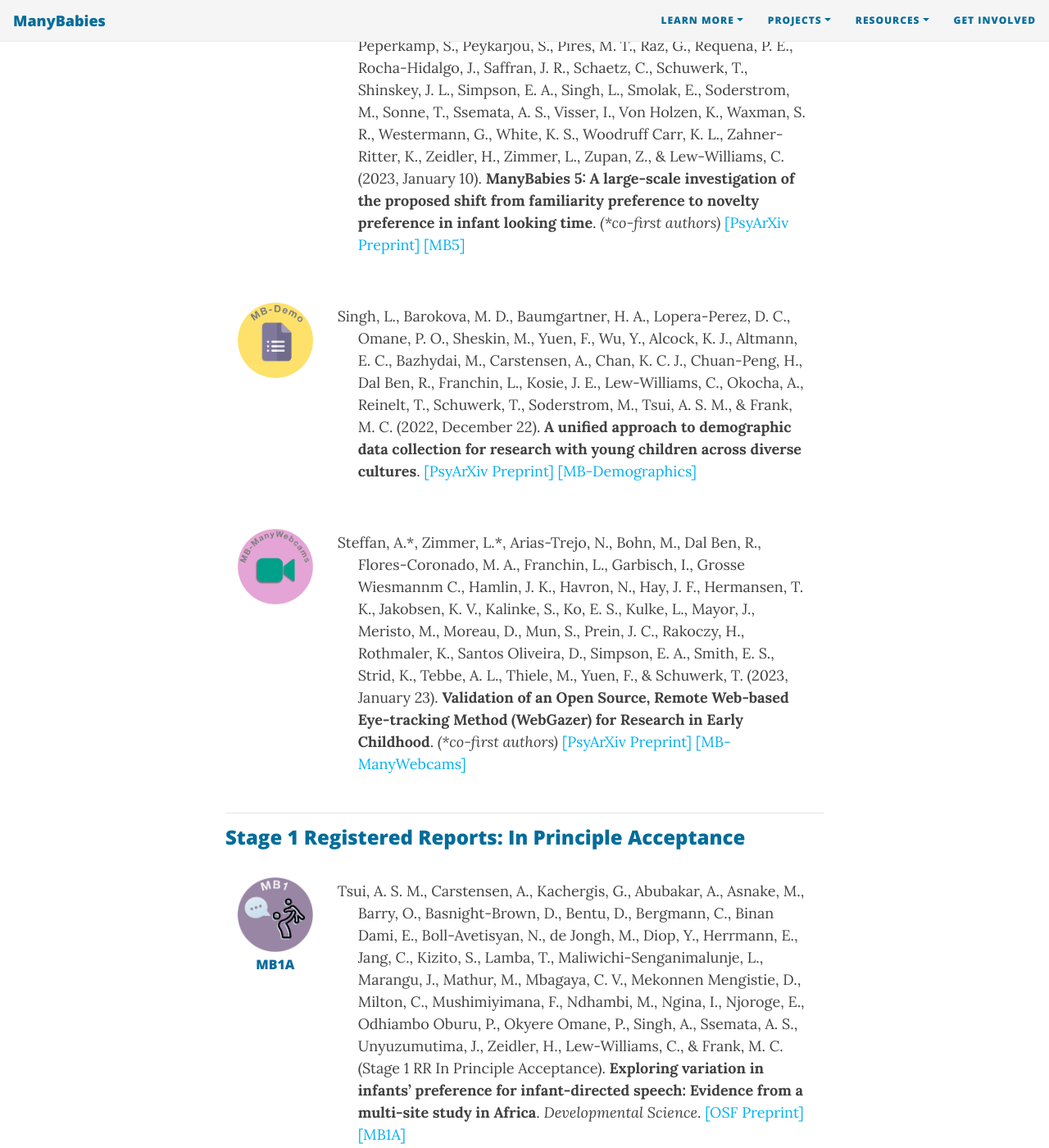
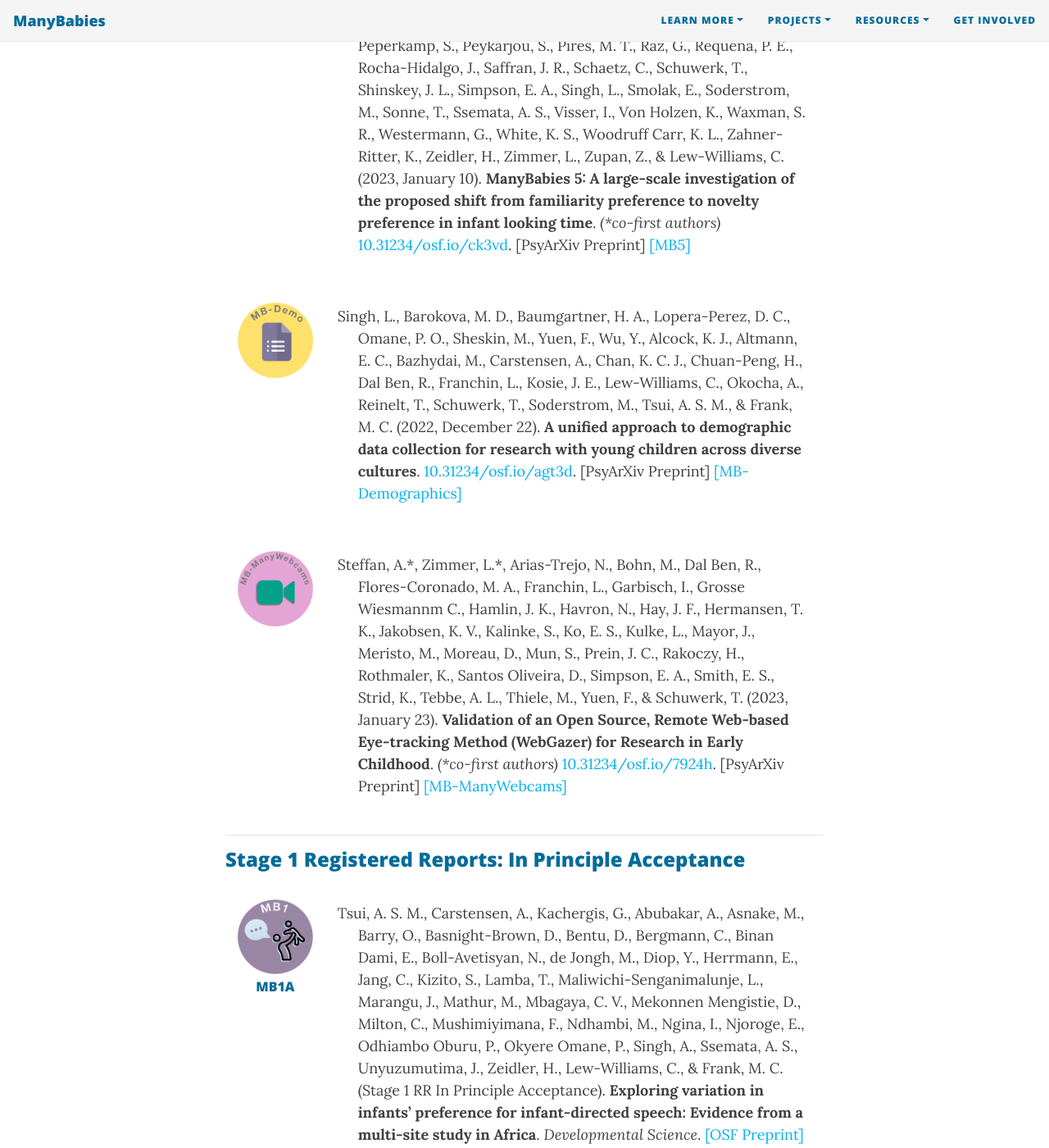
Before and after one commit to manybabies/manybabies.github.io, a Jekyll site: the page built from publications.md, in a window 1280 px wide and 1400 px high, scrolled down 1252 px. Shown: the whole window at 82% size. Built offline with Jekyll 4.4.1, drawn with Linux system fonts in a browser that asks for light colours; nearby versions of some CDN libraries; some web fonts are replaced.

Commit message:
Update publications.md

```diff
--- a/publications.md
+++ b/publications.md
@@ -41,7 +41,7 @@ To fix:
       <div class="col-sm-10">
         <p style="padding-left: 25px; text-indent: -25px">Kosie, J. E.*, Zettersten, M.*, Abu-Zhaya, R., Amso, D., Babineau, M., Baumgartner, H. A., Bazhydai, M., Belia, M., Benavides-Varela, S., Bergmann, C., Berteletti, I., Black, A. K., Borges, P., Borovsky, A., Byers-Heinlein, K., Cabrera, L., Calignano, G., Cao, A., Cox, C. M. M., Dal Ben, R., Dautriche, I., DeBolt, M., Exner, A., Fisher-Thompson, D., Frank, M. C., Gönül, G., Gonzalez-Gomez, N., Grosse Wiesmann, C., Hamlin, J. K., Havron, N., Hochmann, J. R., Hoehl, S., Houston-Price, C., Kachergis, G., Kaldy, Z., Kingo, O. S., Ko, E. S., Kong, S. P., Krøjgaard, P., Liu, S., Lu, H. S., Maganti, M., Mather, E., Mayor, J., McMillan, B. T. M., Molnar, M. T., Moreau, D., Moriguchi, Y., Moulson, M. C., Mueller, J. L., Oakes, L. M., Peperkamp, S., Peykarjou, S., Pires, M. T., Raz, G., Requena, P. E., Rocha-Hidalgo, J., Saffran, J. R., Schaetz, C., Schuwerk, T., Shinskey, J. L., Simpson, E. A., Singh, L., Smolak, E., Soderstrom, M., Sonne, T., Ssemata, A. S., Visser, I., Von Holzen, K., Waxman, S. R., Westermann, G., White, K. S., Woodruff Carr, K. L., Zahner-Ritter, K., Zeidler, H., Zimmer, L., Zupan, Z., & Lew-Williams, C. (2023, January 10).
         <b>ManyBabies 5: A large-scale investigation of the proposed shift from familiarity preference to novelty preference in infant looking time</b>. <i>(*co-first authors)</i>
-        <a href="https://doi.org/10.31234/osf.io/ck3vd" target="_blank">[PsyArXiv Preprint]</a>
+        <a href="https://doi.org/10.31234/osf.io/ck3vd" target="_blank">10.31234/osf.io/ck3vd</a>. [PsyArXiv Preprint]
         <a href="{{site.baseurl}}{% link MB5.md %}">[MB5]</a></p>
       </div>
     </div>
@@ -53,7 +53,7 @@ To fix:
       <div class="col-sm-10">
         <p style="padding-left: 25px; text-indent: -25px">Singh, L., Barokova, M. D., Baumgartner, H. A., Lopera-Perez, D. C., Omane, P. O., Sheskin, M., Yuen, F., Wu, Y., Alcock, K. J., Altmann, E. C., Bazhydai, M., Carstensen, A., Chan, K. C. J., Chuan-Peng, H., Dal Ben, R., Franchin, L., Kosie, J. E., Lew-Williams, C., Okocha, A., Reinelt, T., Schuwerk, T., Soderstrom, M., Tsui, A. S. M., & Frank, M. C. (2022, December 22).
         <b>A unified approach to demographic data collection for research with young children across diverse cultures</b>.
-        <a href="https://doi.org/10.31234/osf.io/agt3d" target="_blank">[PsyArXiv Preprint]</a>
+        <a href="https://doi.org/10.31234/osf.io/agt3d" target="_blank">10.31234/osf.io/agt3d</a>. [PsyArXiv Preprint]
         <a href="{{site.baseurl}}{% link MB-demographics.md %}">[MB-Demographics]</a></p>
       </div>
     </div>
@@ -65,7 +65,7 @@ To fix:
       <div class="col-sm-10">
         <p style="padding-left: 25px; text-indent: -25px">Steffan, A.*, Zimmer, L.*, Arias-Trejo, N., Bohn, M., Dal Ben, R., Flores-Coronado, M. A., Franchin, L., Garbisch, I., Grosse Wiesmannm C., Hamlin, J. K., Havron, N., Hay, J. F., Hermansen, T. K., Jakobsen, K. V., Kalinke, S., Ko, E. S., Kulke, L., Mayor, J., Meristo, M., Moreau, D., Mun, S., Prein, J. C., Rakoczy, H., Rothmaler, K., Santos Oliveira, D., Simpson, E. A., Smith, E. S., Strid, K., Tebbe, A. L., Thiele, M., Yuen, F., & Schuwerk, T. (2023, January 23).
         <b>Validation of an Open Source, Remote Web-based Eye-tracking Method (WebGazer) for Research in Early Childhood</b>. <i>(*co-first authors)</i>
-        <a href="https://doi.org/10.31234/osf.io/7924h" target="_blank">[PsyArXiv Preprint]</a>
+        <a href="https://doi.org/10.31234/osf.io/7924h" target="_blank">10.31234/osf.io/7924h</a>. [PsyArXiv Preprint]
         <a href="{{site.baseurl}}{% link MB-ManyWebcams.md %}">[MB-ManyWebcams]</a></p>
       </div>
     </div>
```
